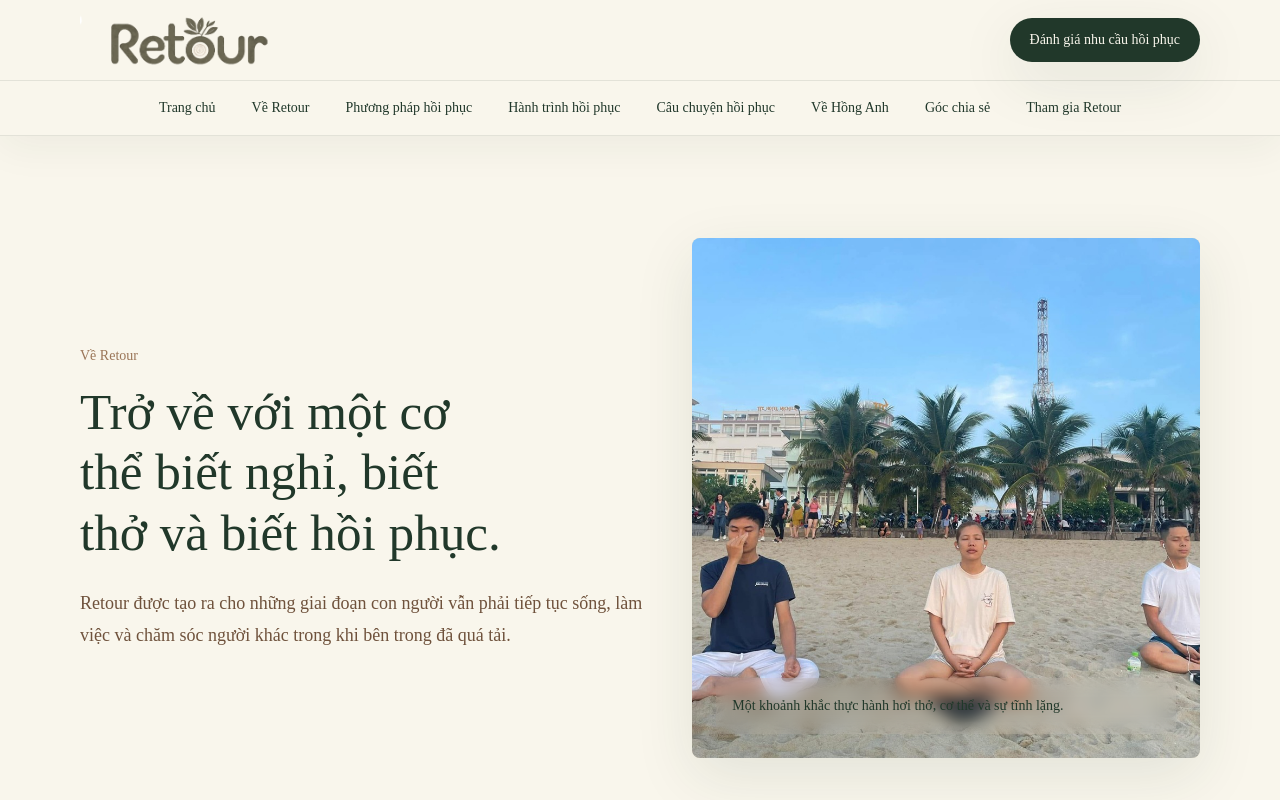
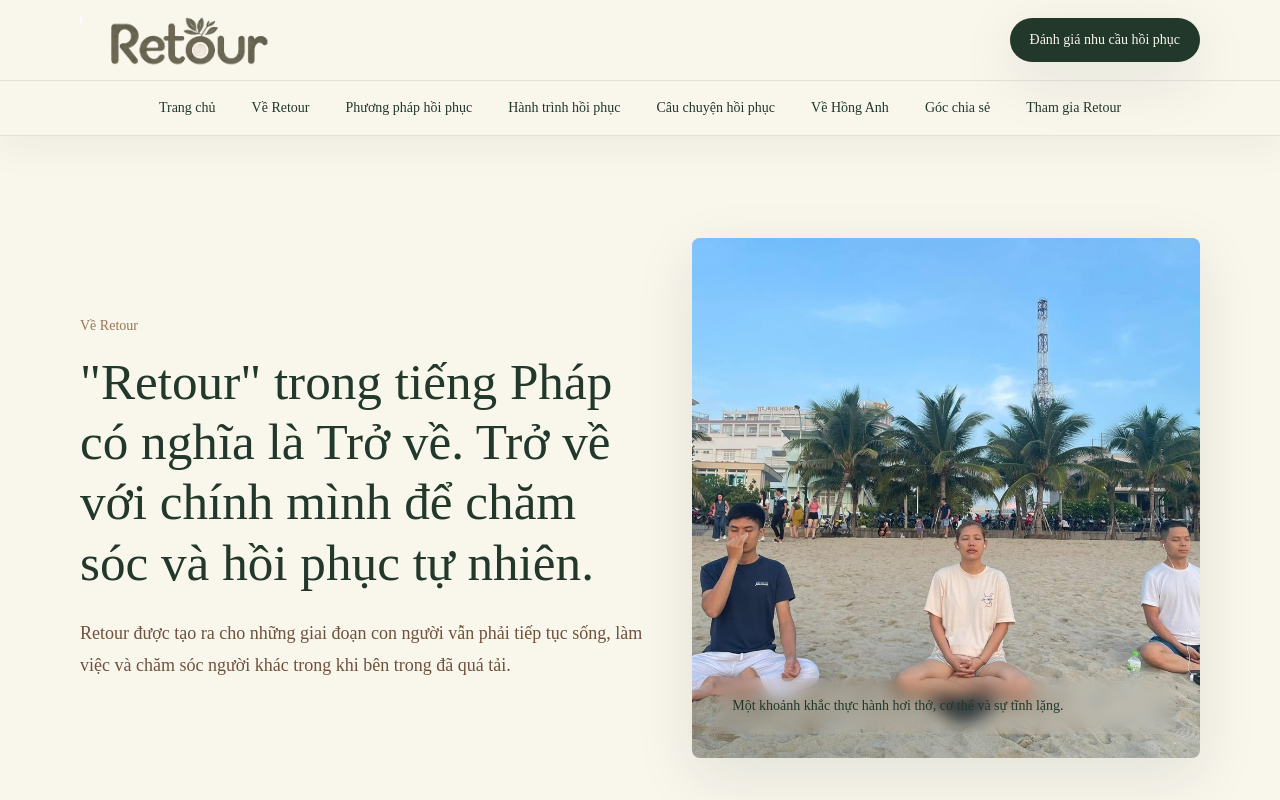
Before and after one commit to healthcoachhonganh/retourss-website, a Next.js app: page /ve-retour in a window 1280 px wide. Shown: the top 800 px of the page. Built offline with nearby package versions, Linux system fonts and the light colour scheme.

Commit message:
Update Retour meaning headline

```diff
--- a/app/ve-retour/page.tsx
+++ b/app/ve-retour/page.tsx
@@ -13,7 +13,7 @@ export default function AboutRetourPage() {
         <div className="container-soft grid items-center gap-12 lg:grid-cols-[1fr_0.9fr]">
           <SectionHeading
             eyebrow="Về Retour"
-            title="Trở về với một cơ thể biết nghỉ, biết thở và biết hồi phục."
+            title='"Retour" trong tiếng Pháp có nghĩa là Trở về. Trở về với chính mình để chăm sóc và hồi phục tự nhiên.'
             body="Retour được tạo ra cho những giai đoạn con người vẫn phải tiếp tục sống, làm việc và chăm sóc người khác trong khi bên trong đã quá tải."
           />
           <FeatureImage
```
